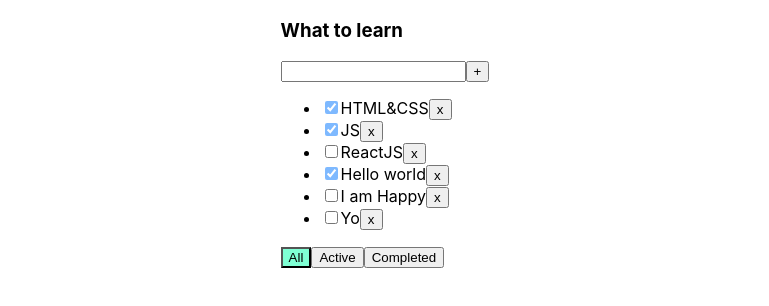
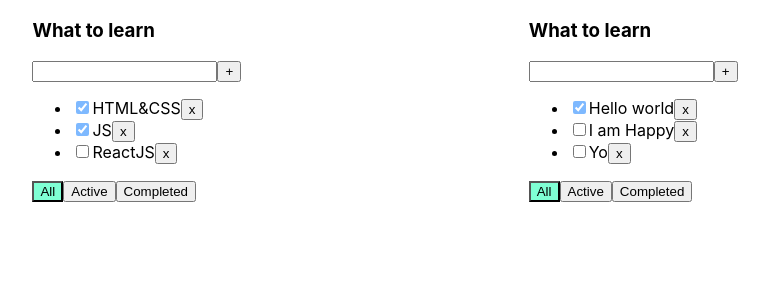
Before and after one commit to YACHNIKMIKHAIL/SamuraiTodolist, a React (Create React App) app: page / in a window 1280 px wide. Shown: the top 306 px of the page, without its empty margins (255-1024 px from the left). Built offline with nearby package versions, Linux system fonts and the light colour scheme.

Commit message:
more todolists commit

```diff
--- a/src/App.tsx
+++ b/src/App.tsx
@@ -1,50 +1,68 @@
 import React, {useState} from 'react';
 import './App.css';
-import {FilterType, TaskType, Todolist} from './Todolist';
+import {FilterType, TaskType, Todolist, TodolistType} from './Todolist';
 import styled from "styled-components";
 import {v1} from "uuid";
 
+
+export type TasksStateType= { [key: string]: Array<TaskType> }
 function App() {
+    const todolist1 = v1()
+    const todolist2 = v1()
 
-    const initTasks = [
-        {id: v1(), title: "HTML&CSS", isDone: true},
+    const initTasks:TasksStateType = {
+        [todolist1]: [{id: v1(), title: "HTML&CSS", isDone: true},
             {id: v1(), title: "JS", isDone: true},
-        {id: v1(), title: "ReactJS", isDone: false},
-        {id: v1(), title: "Hello world", isDone: true},
+            {id: v1(), title: "ReactJS", isDone: false}],
+        [todolist2]: [{id: v1(), title: "Hello world", isDone: true},
             {id: v1(), title: "I am Happy", isDone: false},
-        {id: v1(), title: "Yo", isDone: false}
-    ]
-    const [tasks, setTasks] = useState<Array<TaskType>>(initTasks)
-    const [filter, setFilter] = useState<FilterType>('all')
-
-    const removeTask = (id: string) => {
-        setTasks(tasks.filter(f => f.id !== id))
+            {id: v1(), title: "Yo", isDone: false}]
     }
 
-    let tasksForTodo = tasks
-    if (filter === 'active') {
-        tasksForTodo = tasks.filter(f => !f.isDone)
-    }
-    if (filter === 'complited') {
-        tasksForTodo = tasks.filter(f => f.isDone)
+
+    const initTodolists:TodolistType[] = [
+        {id: todolist1, title: "Leasn", filter: 'all'},
+        {id: todolist2, title: "Buy", filter: 'all'}
+    ]
+
+    const [tasks, setTasks] = useState<TasksStateType>(initTasks)
+    const [todolists, setTodolists] = useState<TodolistType[]>(initTodolists)
+
+
+    const removeTask = (id: string,todolistID: string) => {
+        setTasks({...tasks,[todolistID]:tasks[todolistID].filter(f => f.id !== id)})
     }
 
-    const changeFilter = (filter: FilterType) => {
-        setFilter(filter)
+
+    const changeFilter = (filter: FilterType, todolistID: string) => {
+        setTodolists(todolists.map(m => m.id === todolistID ? {...m, filter: filter} : m))
     }
 
-    const addTask = (title: string) => {
-        setTasks([{id: v1(), title: title, isDone: false}, ...tasks])
+    const addTask = (title: string,todolistID: string) => {
+        setTasks({...tasks,[todolistID]:[{id: v1(), title: title, isDone: false}]})
     }
     return (
         <AppCase>
-            <Todolist
+            {todolists.map(m => {
+                let tasksForTodo = tasks[m.id]
+                if (m.filter === 'active') {
+                    tasksForTodo = tasks[m.id].filter(f => !f.isDone)
+                }
+                if (m.filter === 'complited') {
+                    tasksForTodo = tasks[m.id].filter(f => f.isDone)
+                }
+                return <Todolist
+                    key={m.id}
+                    id={m.id}
+                    todolistID={m.id}
                     title="What to learn"
                     tasks={tasksForTodo}
                     removeTask={removeTask}
                     changeFilter={changeFilter}
                     addTask={addTask}
-                filter={filter}/>
+                    filter={m.filter}/>
+            })}
+
         </AppCase>
     );
 }
--- a/src/Todolist.tsx
+++ b/src/Todolist.tsx
@@ -1,28 +1,37 @@
 import React, {ChangeEvent, useState} from 'react';
+import {TasksStateType} from "./App";
 
 export type FilterType = 'all' | 'complited' | 'active'
+
+export type TodolistType={
+    id: string
+    title: string
+    filter: FilterType
+}
 export type TaskType = {
     id: string
     title: string
     isDone: boolean
 }
 
-type PropsType = {
+type TodolistPropsType = {
+    todolistID:string
+    id:string
     title: string
     tasks: Array<TaskType>
-    removeTask: (id: string) => void
-    changeFilter: (filter: FilterType) => void
-    addTask: (title: string) => void
-    filter: FilterType
+    removeTask: (id: string,todolistID:string) => void
+    changeFilter: (filter: FilterType,todolistID: string) => void
+    addTask: (title: string,todolistID:string) => void
+    filter: string
 }
 
-export function Todolist(props: PropsType) {
+export function Todolist(props: TodolistPropsType) {
     const [title, setTitle] = useState<string>('')
     const [error, setError] = useState<boolean>(false)
 
     const addTask = () => {
         if (title.trim() !== '') {
-            props.addTask(title.trim())
+            props.addTask(title.trim(),props.todolistID)
             setTitle('')
             setError(false)
         } else {
@@ -39,9 +48,9 @@ export function Todolist(props: PropsType) {
         }
     }
     const removeTask = (id: string) => {
-        props.removeTask(id)
+        props.removeTask(id,props.todolistID)
     }
-    const changeFilter = (filter: FilterType) => props.changeFilter(filter)
+    const changeFilter = (filter: FilterType) => props.changeFilter(filter,props.id)
 
 
     return <div>
```
Lines whose indentation alone changed are shown as unchanged.
